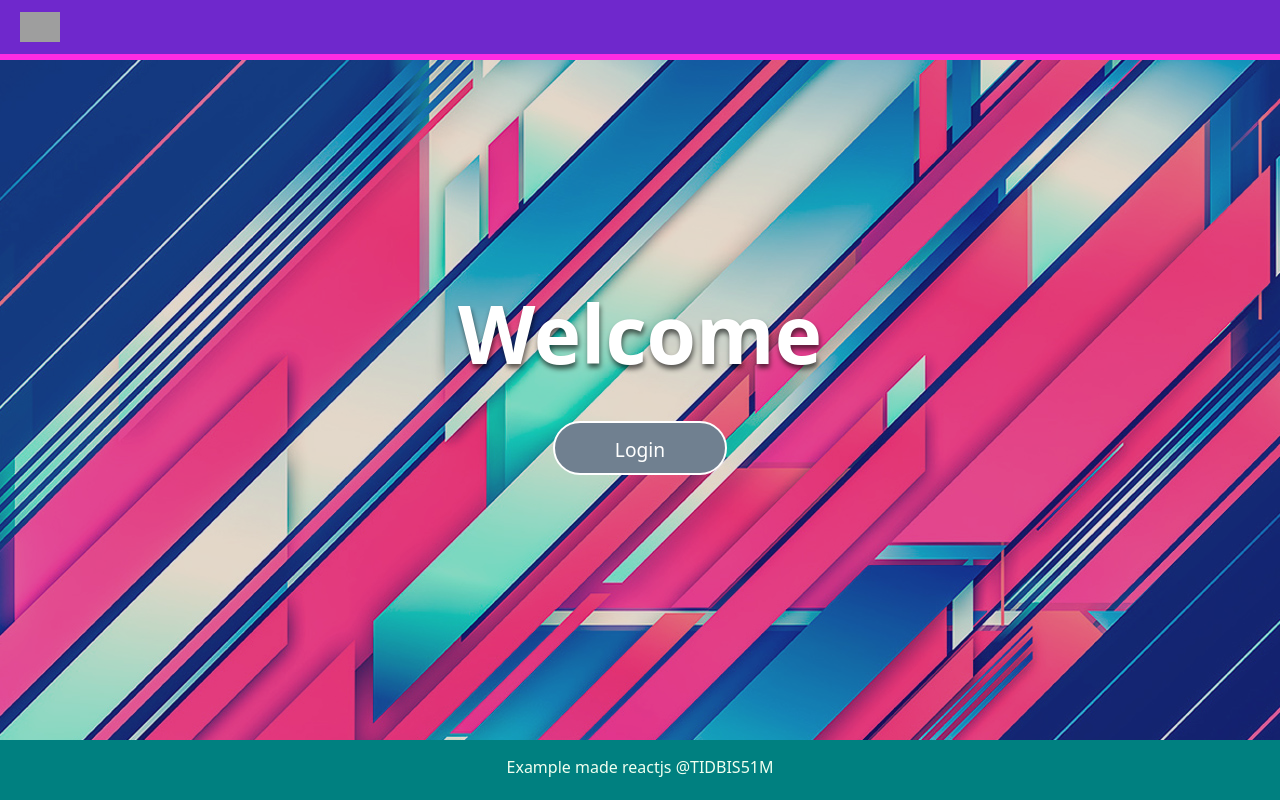
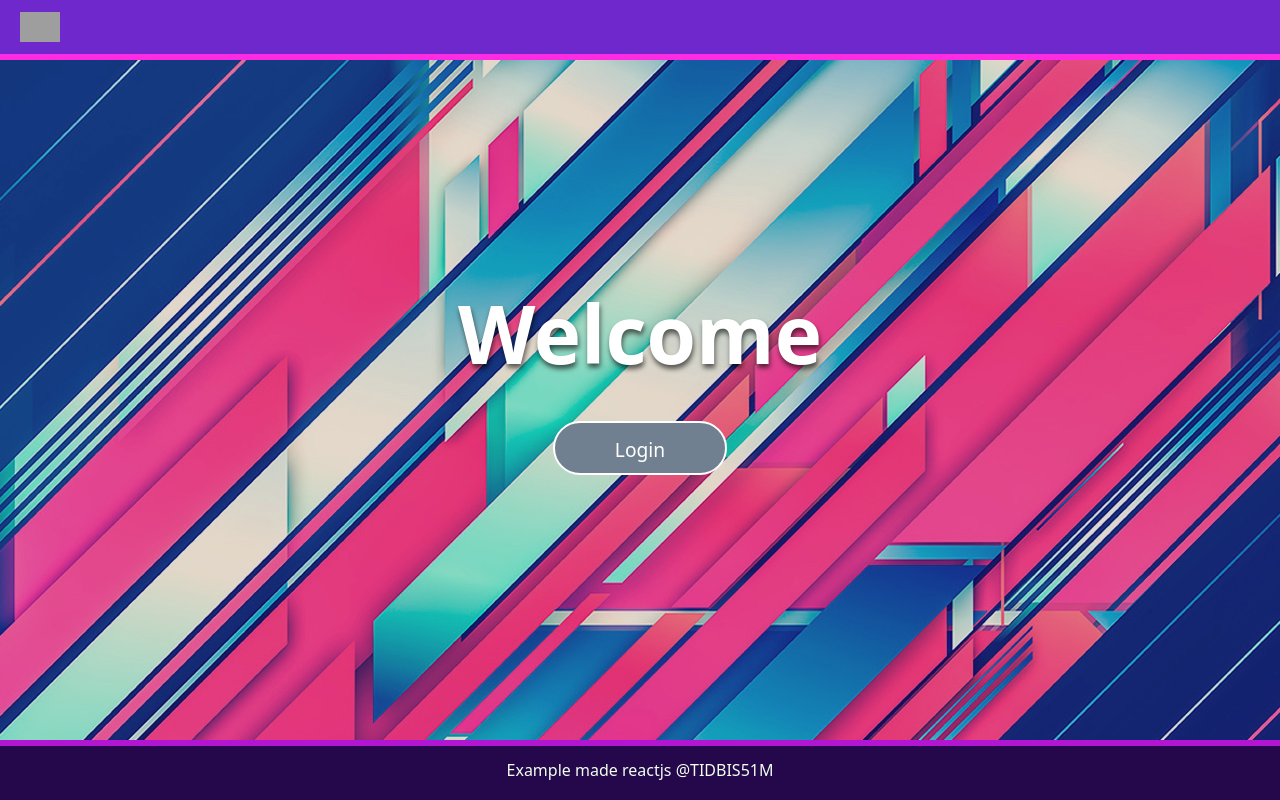
Before and after one commit to EdyRivas/React, a React (Create React App) app: page / in a window 1280 px wide. Built offline with nearby package versions, Linux system fonts and the light colour scheme; grey boxes are pictures that could not be loaded.

Commit message:
diseño final de footer

```diff
--- a/src/compounents/Style/Footer.css
+++ b/src/compounents/Style/Footer.css
@@ -6,8 +6,8 @@
     align-items: center;
     justify-content: center;
     color: honeydew;
-    background-color: teal;
-
+    border-top: 6px solid rgb(179, 22, 211);
+    background-color: rgb(37, 7, 75);
     position: absolute;
     bottom: 0;
     z-index: 100;
```
